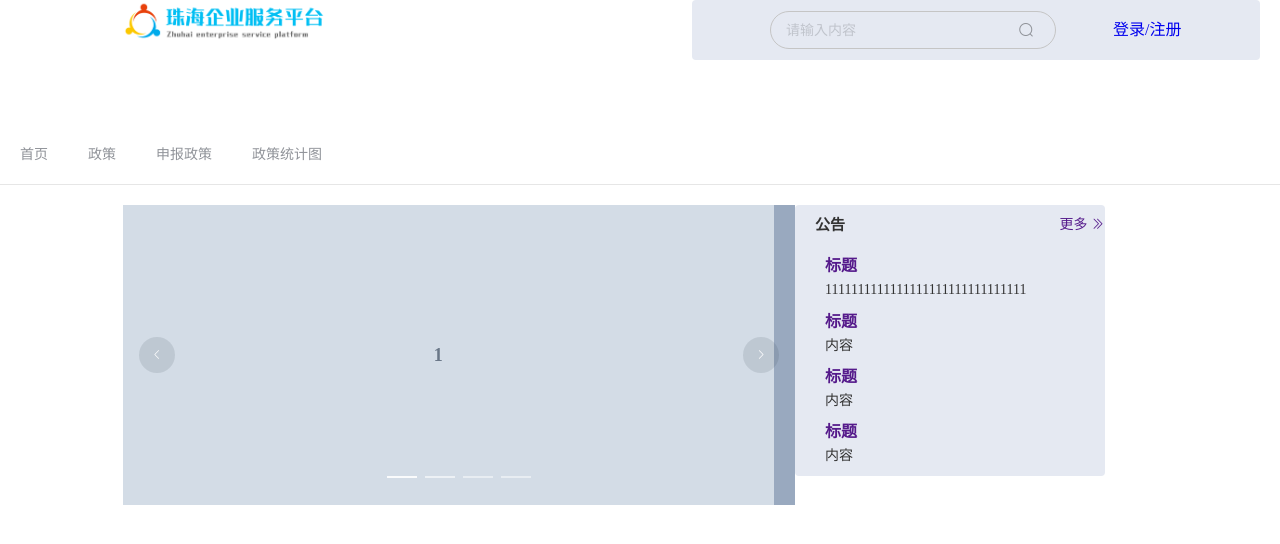
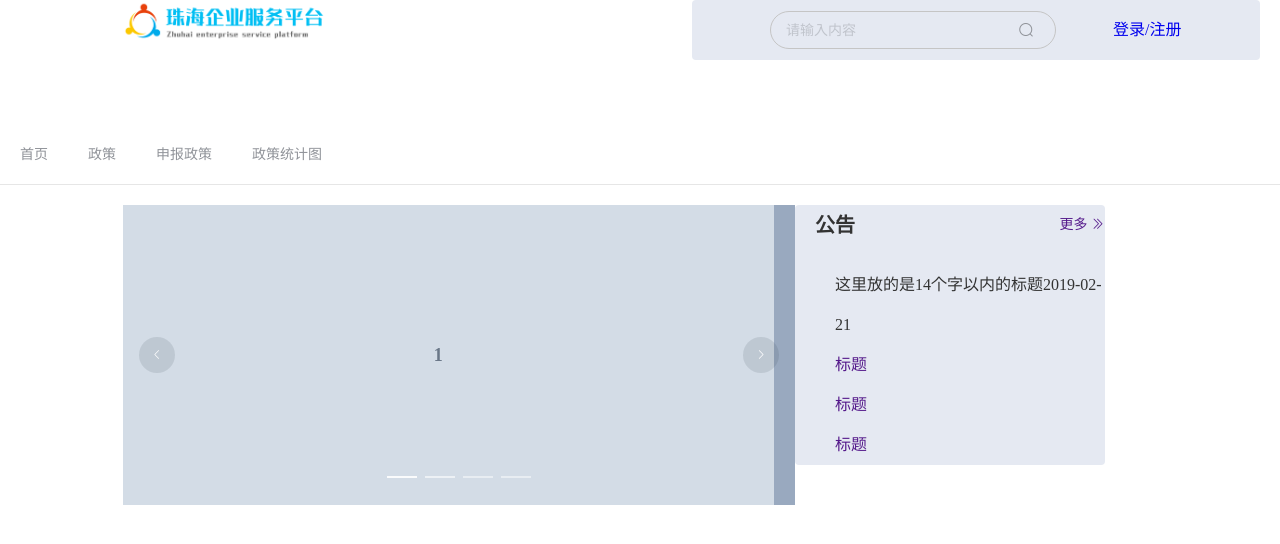
Before and after one commit to wfhKing/zhengqiyun, a Vue app: page / in a window 1280 px wide. Shown: the top 544 px of the page. Built offline with nearby package versions, Linux system fonts and the light colour scheme.

Commit message:
2019/02/21 11:08

```diff
--- a/public/index.html
+++ b/public/index.html
@@ -3,7 +3,7 @@
   <head>
     <meta charset="utf-8">
     <meta http-equiv="X-UA-Compatible" content="IE=edge">
-    <meta name="viewport" content="width=device-width,initial-scale=1.0">
+    <meta name="viewport" content="width=device-width, initial-scale=1.0, minimum-scale=1.0, maximum-scale=1.0, user-scalable=no">
     <link rel="icon" href="<%= BASE_URL %>favicon.ico">
     <title>zhengqiyun</title>
   </head>
--- a/src/components/NavMenu.vue
+++ b/src/components/NavMenu.vue
@@ -1,4 +1,11 @@
 <template>
+	<div id="navmenu">
+		<!-- <router-link :to="{name:'notice'}">首页</router-link>
+		<router-link :to="{name:'policy'}">政策</router-link>
+		<router-link :to="{name:'declare'}">申报政策</router-link>
+		<router-link :to="{name:'atlas'}">政策统计图</router-link> -->
+
+
 		<el-menu :default-active="activeIndex" class="el-menu-demo" mode="horizontal" @select="handleSelect">
 			<el-menu-item index="1">
 				<router-link :to="{name:'notice'}">首页</router-link>
@@ -13,7 +20,8 @@
 				<router-link :to="{name:'atlas'}">政策统计图</router-link>
 			</el-menu-item>
 		</el-menu>
-	</el-menu>
+	</div>
+
 </template>
 
 <script>
--- a/src/components/Notice.vue
+++ b/src/components/Notice.vue
@@ -13,27 +13,24 @@
 			<el-col :span="6">
 				<div class="grid-content bg-purple-light">
 					<el-row>
-						<span style="float: left;margin-left: 20px;font-size: 15px;"><b>公告</b></span>
+						<span style="float: left;margin-left: 20px;font-size: 20px;"><b>公告</b></span>
 						<a href="" style="float:right;font-size: 14px;">更多
 							<i class="el-icon-d-arrow-right"></i></a>
 					</el-row>
 					<div>
-						<ul style="list-style-type:none;text-align: left;margin:-20px -10px">
-							<li style="margin-bottom: -30px;">
-								<h4 style="margin-bottom: -30px;"><a href="">标题</a></h4>
-								<p style="font-size: 14px;width:50px;">1111111111111111111111111111111</p>
+						<ul style="list-style-type:none;text-align: left;>
+							<li>
+								<a href="">这里放的是14个字以内的标题</a>
+								<span style="width:1%">2019-02-21</span>
 							</li>
-							<li style="margin-bottom: -30px;">
-								<h4 style="margin-bottom: -30px;"><a href="">标题</a></h4>
-								<p style="font-size: 14px;">内容</p>
+							<li>
+								<a href="">标题</a>
 							</li>
-							<li style="margin-bottom: -30px;">
-								<h4 style="margin-bottom: -30px;"><a href="">标题</a></h4>
-								<p style="font-size: 14px;">内容</p>
+							<li>
+								<a href="">标题</a>
 							</li>
-							<li style="margin-bottom: -30px;">
-								<h4 style="margin-bottom: -30px;"><a href="">标题</a></h4>
-								<p style="font-size: 14px;">内容</p>
+							<li>
+								<a href="">标题</a>
 							</li>
 						</ul>
 					</div>
--- a/src/views/Home.vue
+++ b/src/views/Home.vue
@@ -2,6 +2,7 @@
 	<div class="home">
 		<el-container>
 			<el-header style="margin-bottom:5%;">
+				<!-- 头部 -->
 				<el-row>
 					<el-col :span="8">
 						<div class="grid-content bg-purple-light" style="background-color: white;">
@@ -29,15 +30,15 @@
 				</el-row>
 			</el-header>
 
+			<!-- 导航 -->
 			<NavMenu></NavMenu>
 
+			<!-- 各个页面 -->
 			<el-main>
 				<router-view/>
 			</el-main>
-
 		</el-container>
 	</div>
-
 </template>
 
 <script>
```
Also changed, not shown: src/components/home.vue (deleted, +0 -124 lines). Lines whose indentation alone changed are shown as unchanged.
